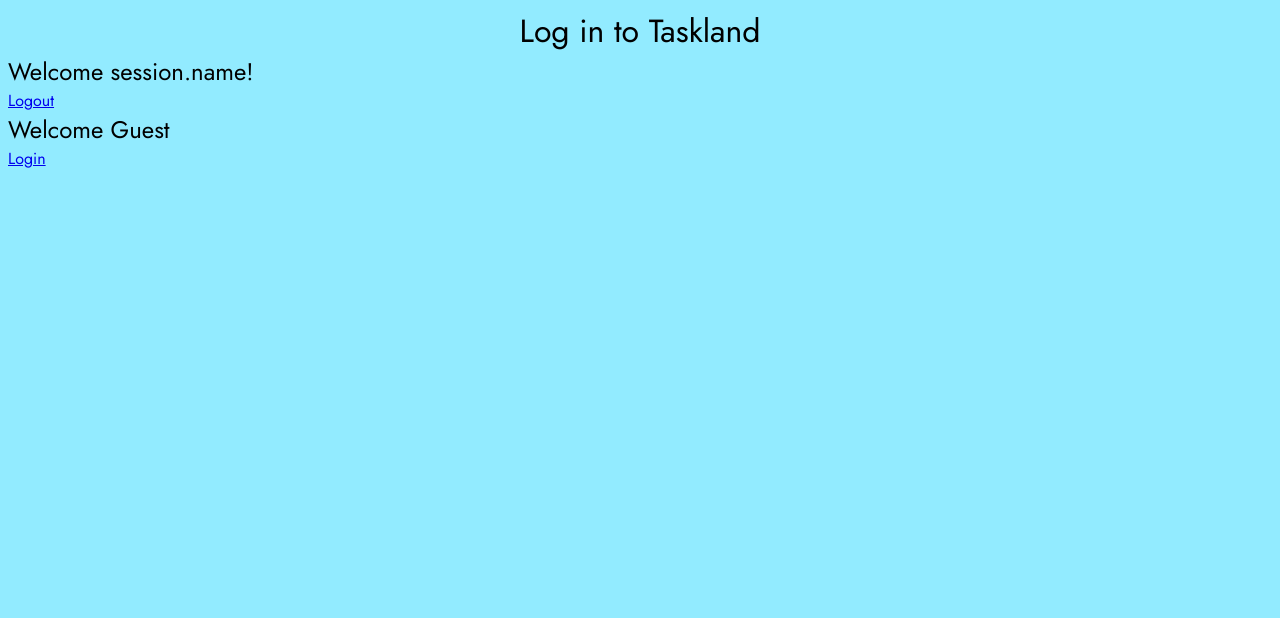
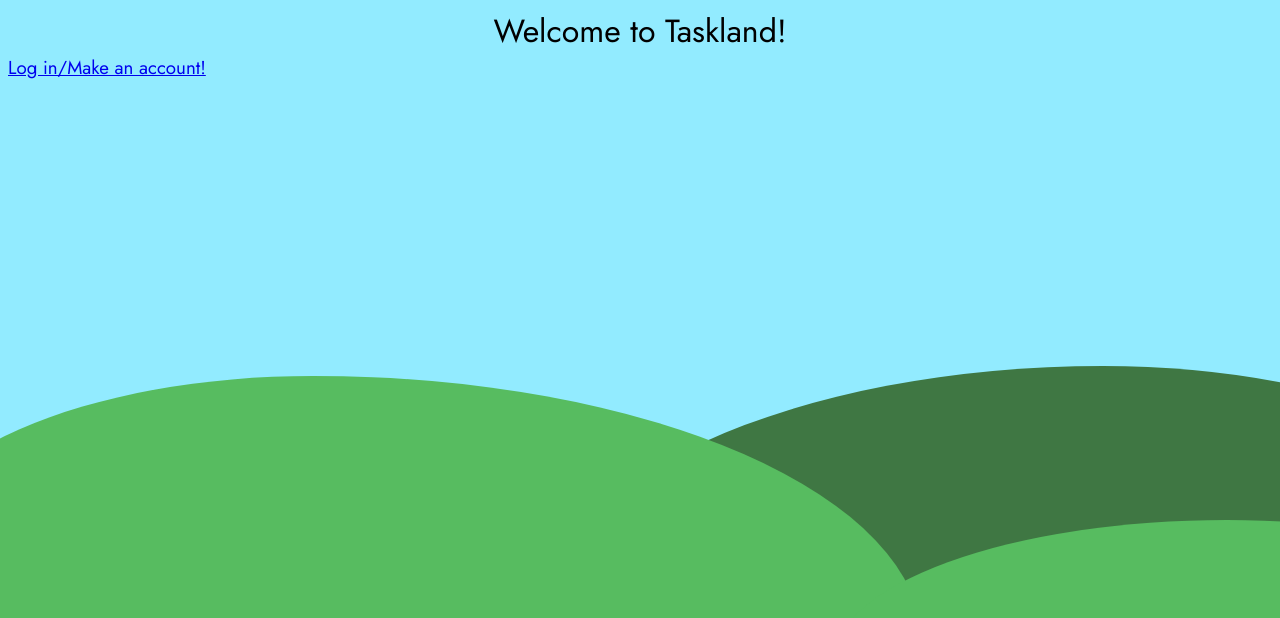
Before and after one commit to JonCyprus/HackDavis2025, a React (Create React App) app in the folder templates/: page / in a window 1280 px wide. Shown: the top 618 px of the page. Built offline with nearby package versions, Linux system fonts and the light colour scheme.

Commit message:
login home page app.js changes

```diff
--- a/templates/src/App.js
+++ b/templates/src/App.js
@@ -2,7 +2,15 @@ import { useState } from "react";
 import './App.css';
 
 function App() {
-  const [state, setState] = useState('login');
+  const [state, setState] = useState('notLoggedInHome');
+
+  // useEffect(() => {
+  //   fetch("/me")
+  //     .then(res => res.json())
+  //     .then(data => {
+  //       setUser(data.user);
+  //     });
+  // }, []);
 
   function Tasky(){
     return <img src="images/tasky-01.svg" className="tasky" alt="tasky, a fluffy yellow blob with big eyes" />;
@@ -19,9 +27,7 @@ function App() {
       </h1>
     </header>
     <main className="notLoggedInHome">
-      <h3>Make an account!</h3>
-      <p>Log in</p>
-
+      <h3><a href="/login">Log in/Make an account!</a></h3>
       <div className="bg">
           <div className="hill1"></div>
           <div className="hill2"></div>
@@ -30,19 +36,19 @@ function App() {
     </main>
   </div>);
 
-  const logInPg = (<div className="App">
-    <header className="App-header">
-      <h1>
-        Log in to Taskland
-      </h1>
-    </header>
-    <main className="logIn">
-          <h2>Welcome session.name!</h2>
-          <p><a href="/logout">Logout</a></p>
-          <h2>Welcome Guest</h2>
-          <p><a href="/login">Login</a></p>
-    </main>
-  </div>);
+  // const logInPg = (<div className="App">
+  //   <header className="App-header">
+  //     <h1>
+  //       Log in to Taskland
+  //     </h1>
+  //   </header>
+  //   <main className="logIn">
+  //         <h2>Welcome session.name!</h2>
+  //         <p><a href="/logout">Logout</a></p>
+  //         <h2>Welcome Guest</h2>
+  //         <p><a href="/login">Login</a></p>
+  //   </main>
+  // </div>);
 
   const homePg = (<div className="App">
     <header className="App-header">
@@ -93,8 +99,6 @@ function App() {
 switch(state){
   case "notLoggedInHome":
     return notLoggedInHomePg;
-  case "login":
-    return logInPg;
   case "home":
     return homePg;
   case "newTask":
@@ -102,7 +106,7 @@ switch(state){
   case "task":
     return taskPg;
   default:
-    return logInPg;
+    return notLoggedInHomePg;
 }
 
 }
```
